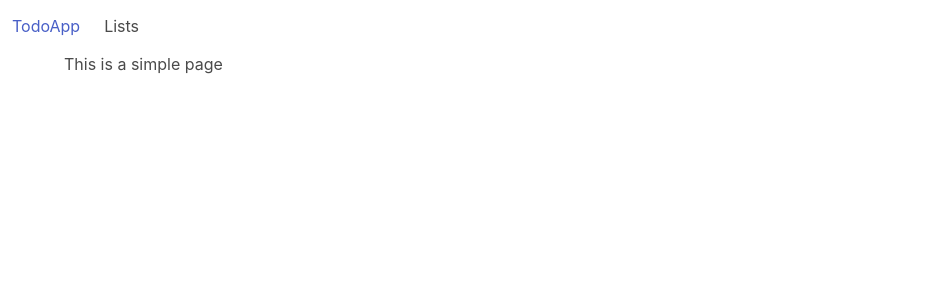
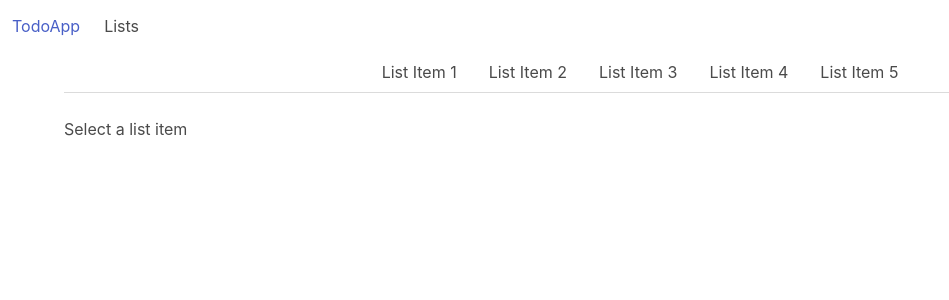
Before and after one commit to mumby0168/react-refresher, a React (Create React App) app in the folder src/App/ClientApp/: page /lists in a window 1280 px wide. Shown: the top 300 px of the page, without its empty margins (0-949 px from the left). Built offline with nearby package versions, Linux system fonts and the light colour scheme.

Commit message:
sorted basic list tabs

```diff
--- /dev/null
+++ b/src/App/ClientApp/src/components/ListsTabs.tsx
@@ -0,0 +1,38 @@
+
+import { useState } from 'react';
+import { ListSummary } from '../models/lists';
+
+export interface IListsTabsProps {
+    summaries: ListSummary[]
+    onTabSelected: (selected: ListSummary) => void;
+}
+
+export function ListsTabs(props: IListsTabsProps) {
+
+    const [activeTab, setActiveTab] = useState<ListSummary | null>()
+
+    const getActiveClassName = (ls: ListSummary): string =>
+        activeTab && ls.name == activeTab.name
+        ? 'is-active'
+        : ''
+
+    const setChosenTab = (ls: ListSummary) => {
+        props.onTabSelected(ls);
+        setActiveTab(ls);
+    }
+
+    const tabs = props.summaries.map((ls) =>
+        <li className={getActiveClassName(ls)}>
+            <a onClick={() => setChosenTab(ls)}>
+                {ls.name}
+            </a>
+        </li>)
+
+    return (
+        <div className='tabs is-centered'>
+            <ul>
+                {tabs}
+            </ul>
+        </div>
+    );
+}
--- /dev/null
+++ b/src/App/ClientApp/src/models/lists.ts
@@ -0,0 +1,16 @@
+export interface ListSummary {
+    name: string
+    createdAt: Date
+}
+
+export interface List {
+    name: string
+    createdAt: Date
+    items: TodoItem[]
+}
+
+export interface TodoItem {
+    title: string
+    createdAt: Date
+    completedAt?: Date
+}
--- a/src/App/ClientApp/src/pages/ListsPage.tsx
+++ b/src/App/ClientApp/src/pages/ListsPage.tsx
@@ -1,12 +1,45 @@
-import * as React from 'react';
+import { stat } from 'fs';
+import { useState } from 'react';
+import { ListsTabs } from '../components/ListsTabs';
+import { ListSummary } from '../models/lists';
 
-export interface IListsPageProps {
-}
+const initSummaries: ListSummary[] = [
+  {
+    name: "List Item 1",
+    createdAt: new Date()
+  },
+  {
+    name: "List Item 2",
+    createdAt: new Date()
+  },
+  {
+    name: "List Item 3",
+    createdAt: new Date()
+  },
+  {
+    name: "List Item 4",
+    createdAt: new Date()
+  },
+  {
+    name: "List Item 5",
+    createdAt: new Date()
+  },
+];
 
-export function ListsPage (props: IListsPageProps) {
+export function ListsPage() {
+
+  const [summaries, setSummaries] = useState(initSummaries);
+  const [title, setTitle] = useState('Select a list item')
+
+  const handleTitleChanged = (ls: ListSummary) => {
+    setTitle(ls.name)
+  }
+
+
   return (
     <div className='container'>
-      This is a simple page
+      <ListsTabs onTabSelected={handleTitleChanged} summaries={summaries} />
+      <div>{title}</div>
     </div>
   );
 }
```
